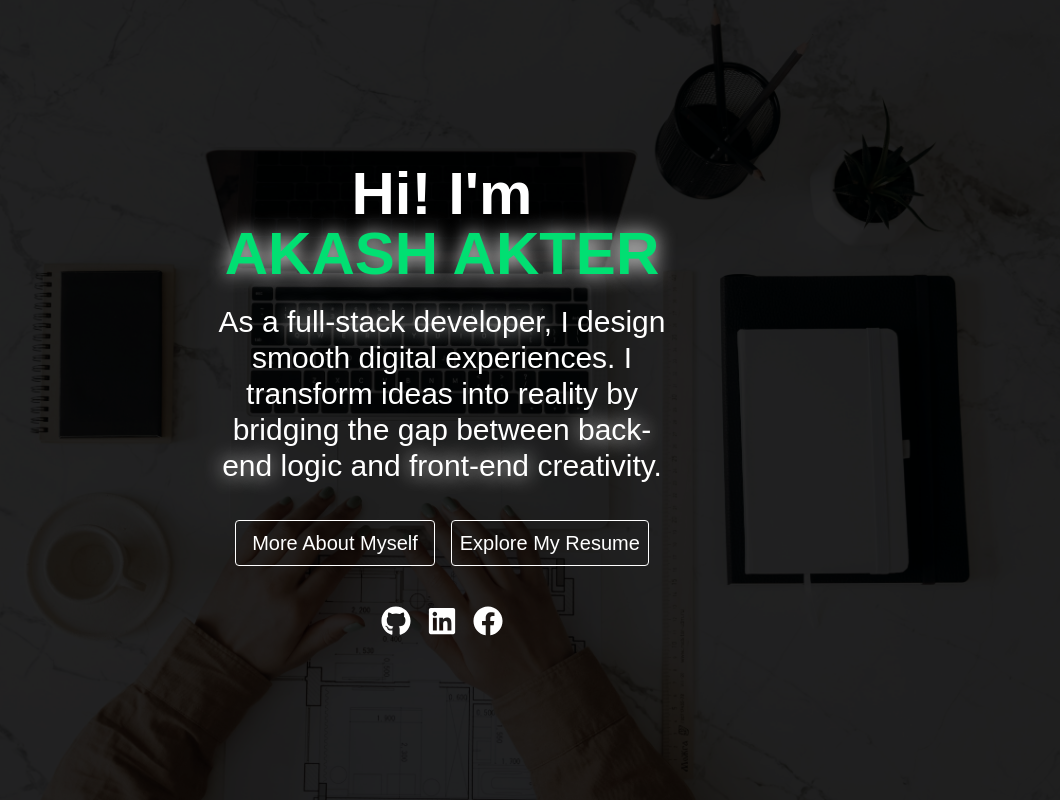
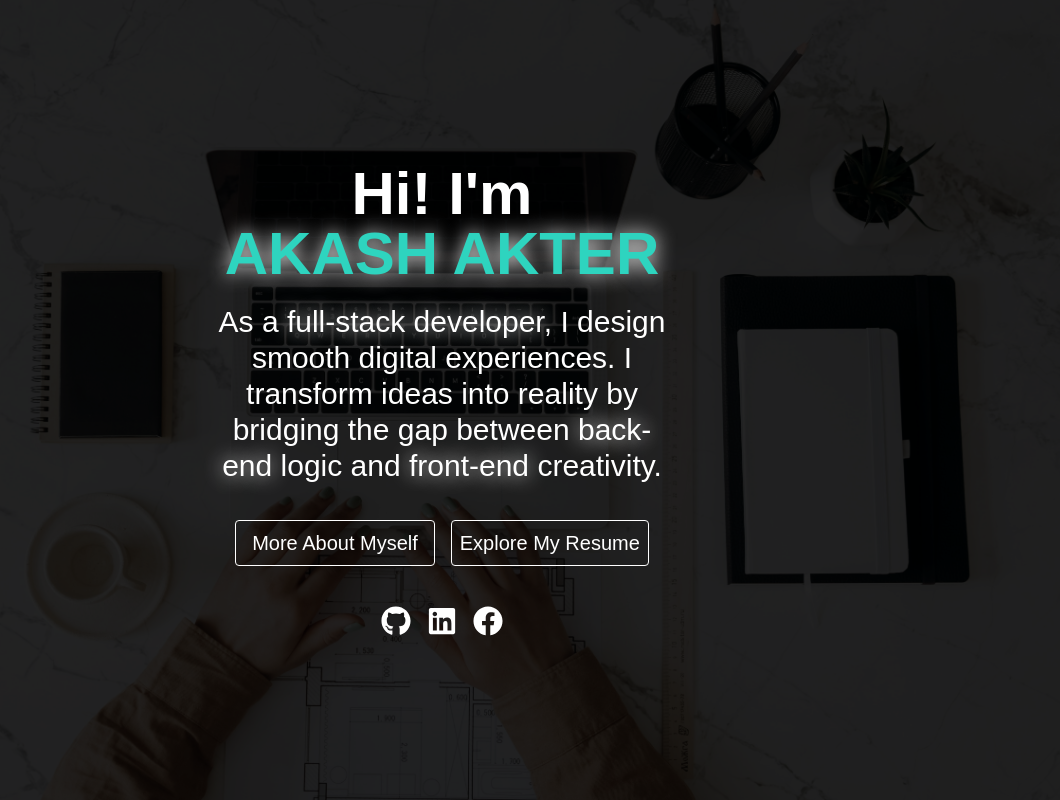
Before and after one commit to AkashAkter/akash-akter-portfolio, a Next.js app: page / in a window 1280 px wide. Shown: the whole page, without its empty margins (198-1258 px from the left). Built offline with nearby package versions, Linux system fonts and the light colour scheme; a web font is replaced by a local one.

Commit message:
minor changed

```diff
--- a/src/app/globals.css
+++ b/src/app/globals.css
@@ -2,7 +2,7 @@
 
 @import "tailwindcss";
 @plugin "daisyui" {
-  themes: light --default, dark --prefersdark, abyss;
+  themes: light --default, dark --prefersdark, night;
 }
 
 body {
--- a/src/app/layout.tsx
+++ b/src/app/layout.tsx
@@ -30,7 +30,7 @@ export default function RootLayout({
   children: React.ReactNode;
 }>) {
   return (
-    <html data-theme="abyss" lang="en">
+    <html data-theme="night" lang="en">
       <body
         className={`${geistSans.variable} ${geistMono.variable} antialiased ${icelandFont.className}`}
       >
```
